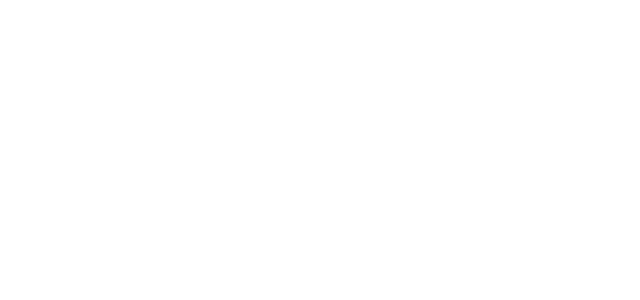
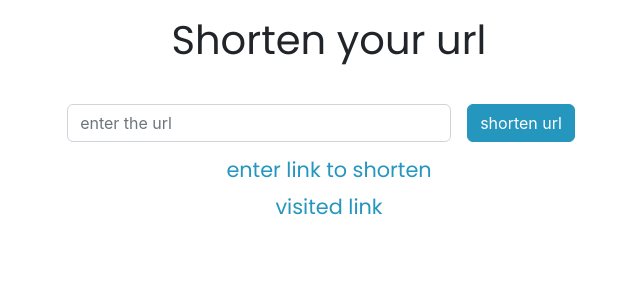
Before and after one commit to himanshu064/react-training, a React (Create React App) app: page / in a window 1280 px wide. Before the commit this address had no page. Shown: the top 300 px of the page, without its empty margins (311-951 px from the left). Built offline with nearby package versions, Linux system fonts and the light colour scheme.

Commit message:
cutom shorten url

```diff
--- a/package.json
+++ b/package.json
@@ -10,6 +10,7 @@
     "react-dom": "^18.2.0",
     "react-router-dom": "^6.3.0",
     "react-scripts": "5.0.1",
+    "uuidv4": "^6.2.13",
     "web-vitals": "^2.1.4"
   },
   "scripts": {
--- a/public/index.html
+++ b/public/index.html
@@ -15,6 +15,8 @@
       user's mobile device or desktop. See https://developers.google.com/web/fundamentals/web-app-manifest/
     -->
     <link rel="manifest" href="%PUBLIC_URL%/manifest.json" />
+    <!-- CSS only -->
+<link href="https://cdn.jsdelivr.net/npm/bootstrap@5.2.2/dist/css/bootstrap.min.css" rel="stylesheet" integrity="sha384-Zenh87qX5JnK2Jl0vWa8Ck2rdkQ2Bzep5IDxbcnCeuOxjzrPF/et3URy9Bv1WTRi" crossorigin="anonymous">
     <!--
       Notice the use of %PUBLIC_URL% in the tags above.
       It will be replaced with the URL of the `public` folder during the build.
--- a/src/App.js
+++ b/src/App.js
@@ -1,18 +1,18 @@
-import { BrowserRouter, Routes, Route } from "react-router-dom";
-import Task1 from "./pages/Task1";
-import Task2 from "./pages/Task2";
-import Task3 from "./pages/Task3";
-
-function App() {
+import React from "react";
+import ShortenUrl from "./Component/ShortenUrl";
+import History from "./Component/History";
+import { BrowserRouter as Router, Route, Routes } from "react-router-dom";
+const App = () => {
   return (
-    <BrowserRouter>
-      <Routes>
-        <Route path='/task1' element={<Task1 />} />
-        <Route path='/task2' element={<Task2 />} />
-        <Route path='/task3' element={<Task3 />} />
-      </Routes>
-    </BrowserRouter>
+    <>
+      <Router>
+        <Routes>
+          <Route path="/" exact element={<ShortenUrl />}></Route>
+          <Route path="/history" exact element={<History />}></Route>
+        </Routes>
+      </Router>
+    </>
   );
-}
+};
 
 export default App;
--- /dev/null
+++ b/src/Component/History.js
@@ -0,0 +1,34 @@
+import React, { useState } from "react";
+import "./style.css";
+const History = () => {
+  const getHistory = () => {
+    if (JSON.parse(localStorage.getItem("visitedLink")) === null) {
+      return [];
+    } else {
+      return JSON.parse(localStorage.getItem("visitedLink"));
+    }
+  };
+  const [visited] = useState(getHistory());
+  return (
+    <>
+      <h1 className="text-center p-3 heading">Shorten your url</h1>
+      {visited.length > 0 ? (
+        <>
+          {visited.map((links, index) => {
+            return (
+              <div className="shorten-url mt-4" key={index}>
+                <a href={links.fullUrl} className="shorten-link">
+                  {links.url}
+                </a>
+              </div>
+            );
+          })}
+        </>
+      ) : (
+        <h1>no link</h1>
+      )}
+    </>
+  );
+};
+
+export default History;
--- /dev/null
+++ b/src/Component/ShortenUrl.js
@@ -0,0 +1,85 @@
+import React, { useState } from "react";
+import { v4 as uuid } from "uuid";
+import { Link } from "react-router-dom";
+import "./style.css";
+const ShortenUrl = () => {
+  const getHistory = () => {
+    if (JSON.parse(localStorage.getItem("visitedLink")) === null) {
+      return [];
+    } else {
+      return JSON.parse(localStorage.getItem("visitedLink"));
+    }
+  };
+  const [urlToShorten, setUrlToShorten] = useState("");
+  const [show, setShow] = useState(false);
+  const [shortenUrl, setShortenUrl] = useState("");
+  const [AllUrl, setAllUrl] = useState(getHistory());
+  const [id, setId] = useState("");
+  let baseUrl = `http://localhost/`;
+  const HandleShortenUrl = (e) => {
+    e.preventDefault();
+    const unique_id = uuid();
+    const small_id = unique_id.slice(0, 8);
+    let url = `${baseUrl}${small_id}`;
+    setShortenUrl(url);
+    setShow(true);
+    setUrlToShorten("");
+    let item = {
+      id: small_id,
+      fullUrl: urlToShorten,
+      url: url,
+    };
+    let data = [...AllUrl, item];
+    setAllUrl(data);
+    setId(small_id);
+    localStorage.setItem("visitedLink", JSON.stringify(data));
+  };
+  const HandleCopyToClipBoard = () => {
+    navigator.clipboard.writeText(shortenUrl);
+  };
+  const HandleRedirect = () => {
+    const mainlUrl = AllUrl.find((item) => item.id === id);
+    window.location.href = mainlUrl.fullUrl;
+  };
+  return (
+    <>
+      <div className="d-flex justify-content-center align-items-center flex-column">
+        <h1 className="text-center p-3 heading">Shorten your url</h1>
+        <div className="p-3">
+          <form className="d-flex justify-content-center">
+            <input
+              type="text"
+              placeholder="enter the url"
+              className="form-control"
+              value={urlToShorten}
+              onChange={(e) => setUrlToShorten(e.target.value)}
+            />
+            <button className="btn btn-primary mx-3" onClick={HandleShortenUrl}>
+              shorten url
+            </button>
+          </form>
+        </div>
+        {show === true ? (
+          <div className="shorten-url mt-4">
+            <h1 className="shorten-link" onClick={HandleRedirect}>
+              {shortenUrl}
+            </h1>
+            <button
+              className="btn btn-primary copy"
+              onClick={HandleCopyToClipBoard}
+            >
+              copy to clipboard
+            </button>
+          </div>
+        ) : (
+          <h1 className="shorten-link">enter link to shorten</h1>
+        )}
+        <Link to="history" className="visited-link">
+          visited link
+        </Link>
+      </div>
+    </>
+  );
+};
+
+export default ShortenUrl;
--- /dev/null
+++ b/src/Component/style.css
@@ -0,0 +1,43 @@
+@import url('https://fonts.googleapis.com/css2?family=Poppins&display=swap');
+*{
+    margin: 0;
+    padding: 0;
+    box-sizing: border-box;
+}
+:root{
+    ---font:'Poppins', sans-serif;
+}
+.heading{
+    font-family: var(---font);
+}
+.form-control{
+    width: 30vw !important;
+}
+.btn-primary{
+    background-color: #2596be !important;
+    border-color: #2596be !important;
+}
+.shorten-url{
+    width: 30vw;
+    height: 20vh;
+    background-color: #fafafa;
+    display: flex;
+    justify-content:space-around ;
+    align-items: center;
+    border-radius: 10px;
+    box-shadow: rgba(0, 0, 0, 0.24) 0px 3px 8px;
+}
+.shorten-link{
+    font-family: var(---font);
+    font-size: 1.3rem;
+    color: #2596be;
+}
+.shorten-url .copy{
+    font-size: 1rem;
+}
+.visited-link{
+    text-decoration: none;
+    font-family: var(---font);
+    color: #2596be;
+    font-size: 1.3rem;
+}
--- a/src/pages/Task1/index.js
+++ /dev/null
@@ -1,7 +0,0 @@
-import React from "react";
-
-const Task1 = () => {
-  return <div>Task1</div>;
-};
-
-export default Task1;
--- a/src/pages/Task2/index.js
+++ /dev/null
@@ -1,7 +0,0 @@
-import React from "react";
-
-const Task2 = () => {
-  return <div>Task2</div>;
-};
-
-export default Task2;
--- a/src/pages/Task3/index.js
+++ /dev/null
@@ -1,7 +0,0 @@
-import React from "react";
-
-const Task3 = () => {
-  return <div>Task3</div>;
-};
-
-export default Task3;
```
Also changed, not shown: src/pages/Task1/readme.md (deleted), src/pages/Task2/readme.md (deleted), src/pages/Task3/readme.md (deleted), 1 other file (tests, documents, lock files or other folders).
